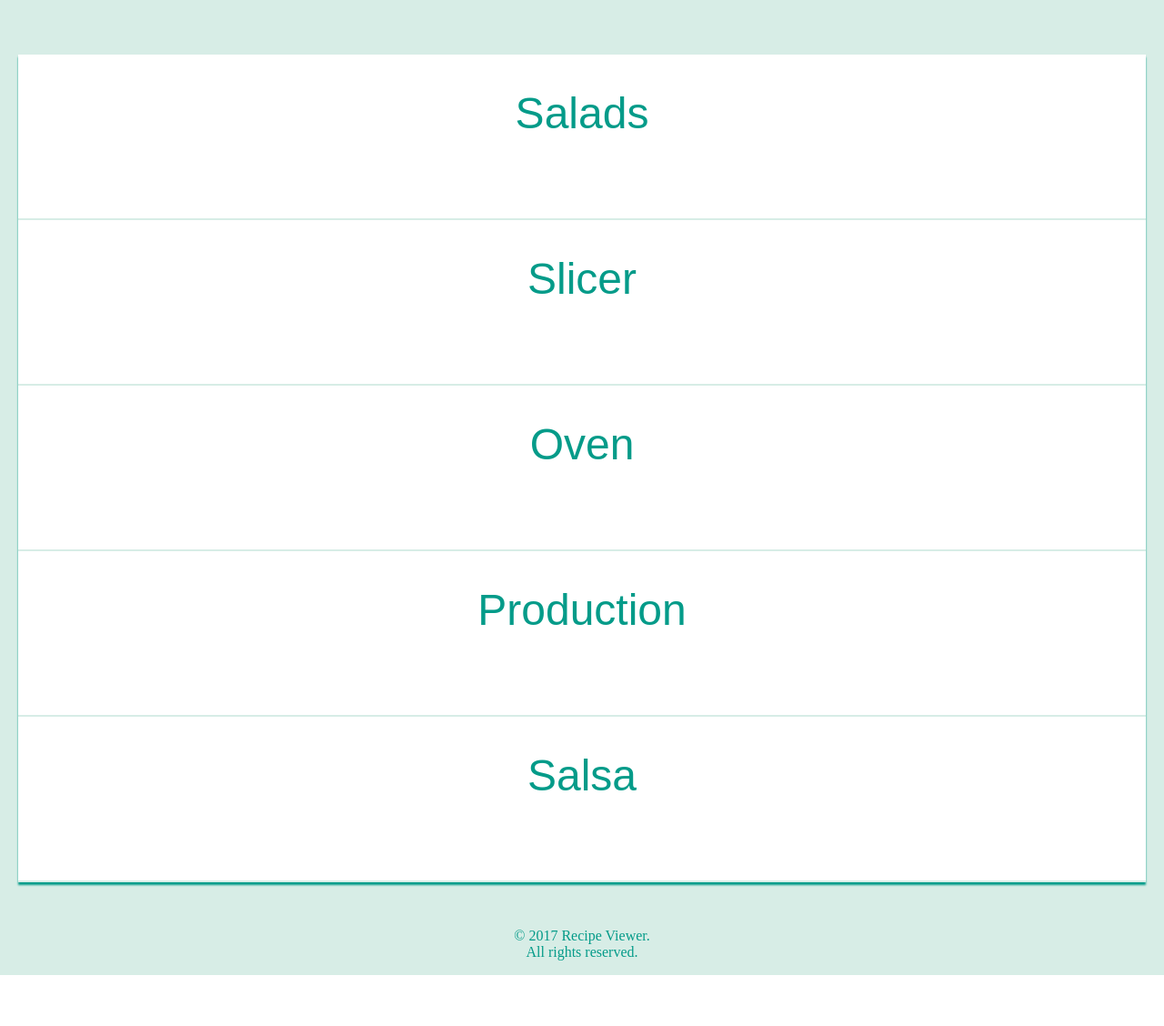
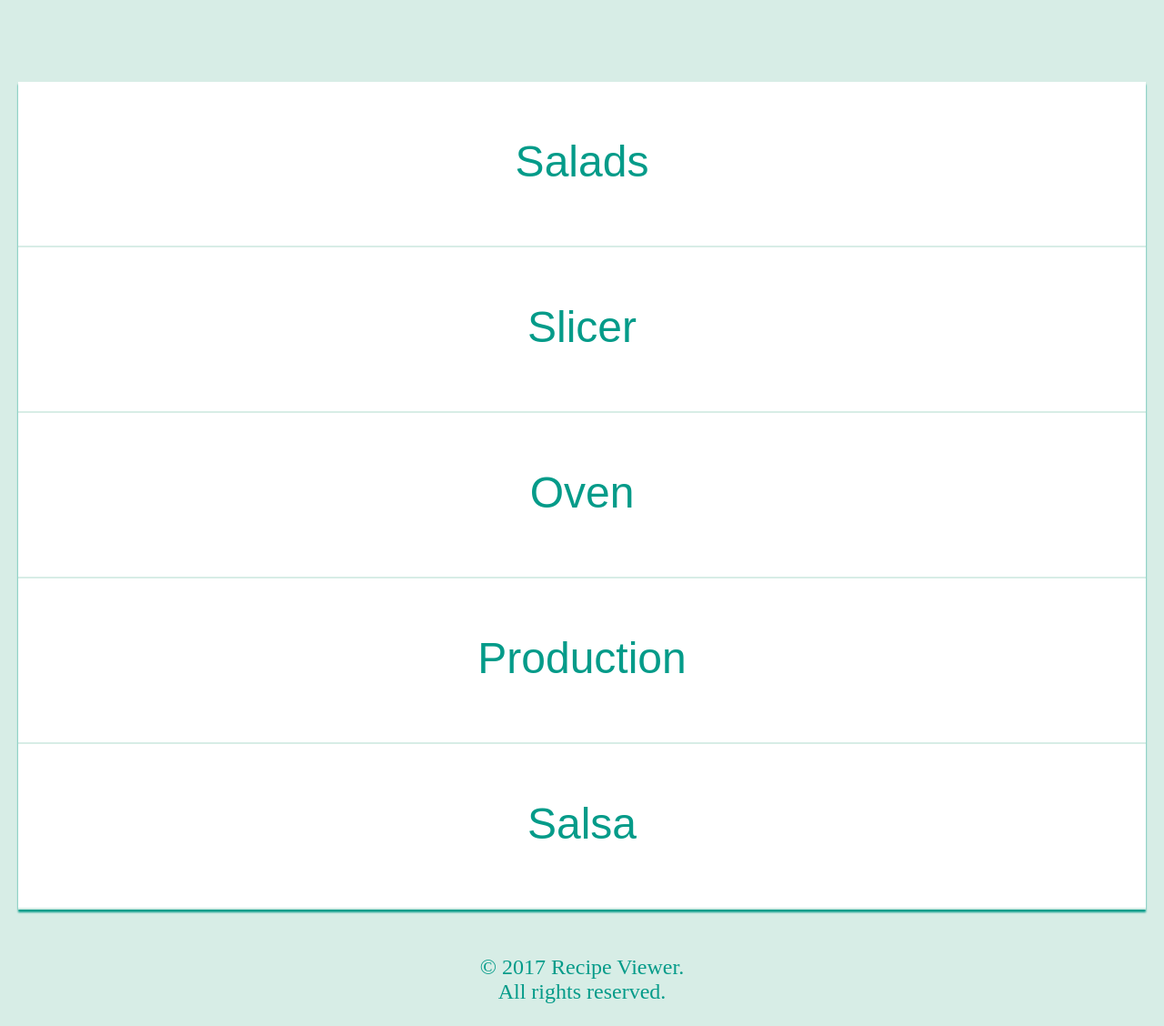
Before and after one commit to djuarez94/recipeReview_Application, a PHP site: page / in a window 1280 px wide. Shown: the part 200-1328 px from the top of the page at 91% size. Before the commit the page ends 1272 px from the top, so only its background shows below. Run offline with PHP 8.4, Linux system fonts and the light colour scheme.

Commit message:
index.php fix

```diff
--- a/css/styles.css
+++ b/css/styles.css
@@ -31,14 +31,14 @@ img.logo:hover {
     background-color: #fff;
     display: block;
     text-align: center;
-    margin: 60px 20px 50px 20px;
+    margin: 90px 20px 50px 20px;
     box-shadow: 0px 3px 2px #049b89;
 }
 
 .positions a {
     display: block;
     height: 180px;
-    line-height: 130px;
+    line-height: 175px;
     border-bottom: solid 2px #d7ede6;
     text-decoration: none;
     font-family: sans-serif;
@@ -62,6 +62,7 @@ img.logo:hover {
 .copyright {
     text-align: center;
     color: #049b89;
+    font-size: 1.5em;
 }
 
 /*-------------------------------------
```
